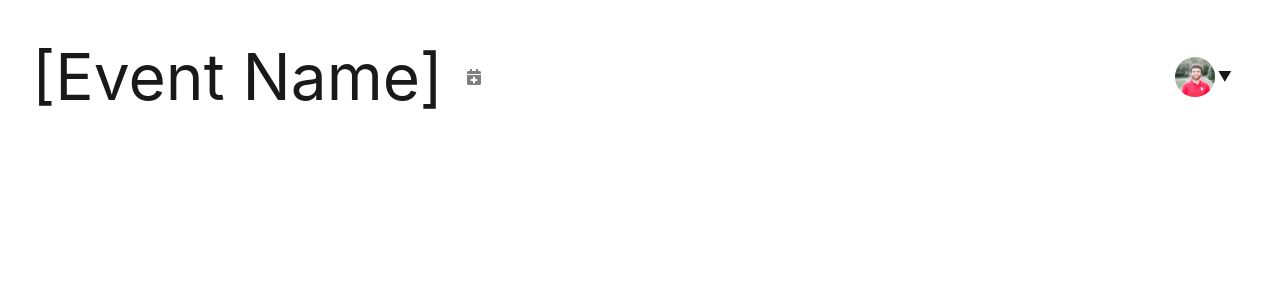
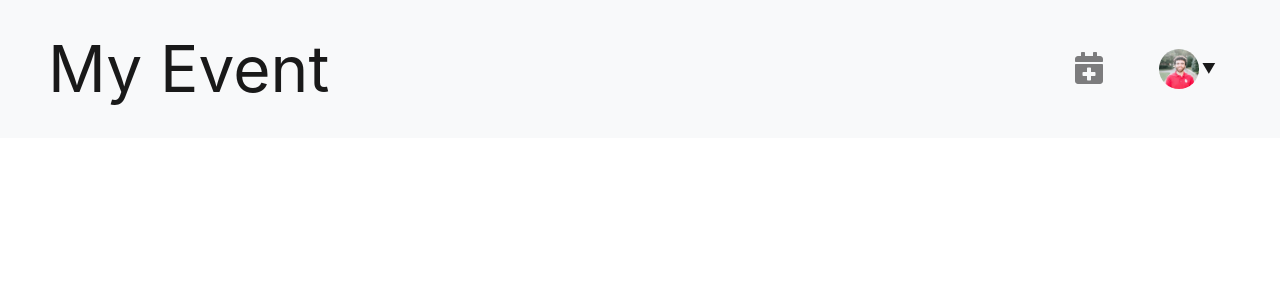
Before and after one commit to Jackschwarz58/ProgramPlanner-Paycom2020, a React (Create React App) app: page / in a window 1280 px wide. Shown: the top 300 px of the page. Built offline with nearby package versions, Linux system fonts and the light colour scheme.

Commit message:
Made styling inline within the component file. Changed some padding and justification.
Felt redundant to do little styling in a sperate file, consolidated into the component file.

```diff
--- a/src/assets/css/navbar.css
+++ /dev/null
@@ -1,11 +0,0 @@
-.navbar-img {
-  border-radius: 50%;
-}
-
-.nav-link {
-  color: #000;
-}
-
-.nav-item {
-  color: #000;
-}
--- a/src/components/navbar.jsx
+++ b/src/components/navbar.jsx
@@ -2,7 +2,6 @@
 import React, { Component } from "react";
 import { FontAwesomeIcon } from "@fortawesome/react-fontawesome";
 import { faCalendarPlus, faEdit } from "@fortawesome/free-solid-svg-icons";
-import "../assets/css/navbar.css";
 
 class NavBar extends Component {
   render() {
@@ -13,11 +12,20 @@ class NavBar extends Component {
     const titleStyle = {
       fontSize: "4em",
     };
+
+    const profileStyle = {
+      borderRadius: "50%",
+    };
+
+    const navItemStyle = {
+      fontSize: "2em",
+    };
+
     return (
-      <div className="m-3">
-        <nav className="navbar navbar-expand-lg navbar-light bg-white">
+      <div className="conatiner-fluid">
+        <nav className="navbar navbar-expand-lg navbar-light bg-light px-5 py-3">
           <a className="navbar-brand" style={titleStyle} href="#">
-            [Event Name]
+            My Event
           </a>
           <button
             className="navbar-toggler"
@@ -32,31 +40,19 @@ class NavBar extends Component {
           </button>
 
           <div className="collapse navbar-collapse" id="navbarSupportedContent">
-            <ul className="navbar-nav mr-auto">
-              <li className="nav-item">
+            <ul className="navbar-nav ml-auto">
+              <li className="nav-item" style={navItemStyle}>
                 <a className="nav-link">
                   <FontAwesomeIcon icon={faCalendarPlus} />
+                  <span class="sr-only">(current)</span>
                 </a>
               </li>
             </ul>
-            <div className="ml-auto right-navbar">
-              {/* <form className="form-inline my-2 my-lg-0 ml-auto">
-                <input
-                  className="form-control mr-sm-2"
-                  type="search"
-                  placeholder="Search"
-                  aria-label="Search"
-                />
-                <button
-                  className="btn btn-outline-success my-2 my-sm-0"
-                  type="submit"
-                >
-                  Search
-                </button>
-              </form> */}
+            <div className="ml-5">
               <a className="navbar-brand" href="#">
                 <img
                   className="navbar-img"
+                  style={profileStyle}
                   src={`../assets/${this.props.user.id}-profile.jpg`}
                   width="40"
                   height="40"
```
